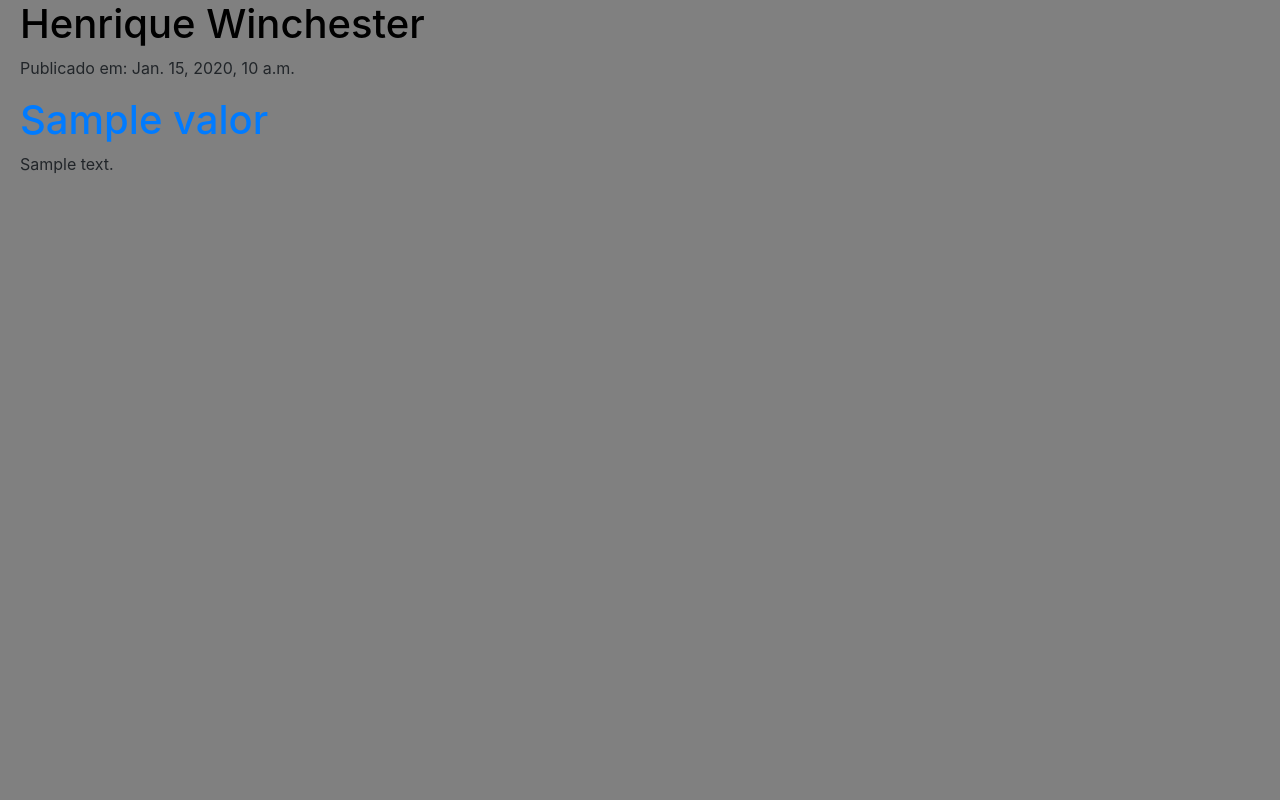
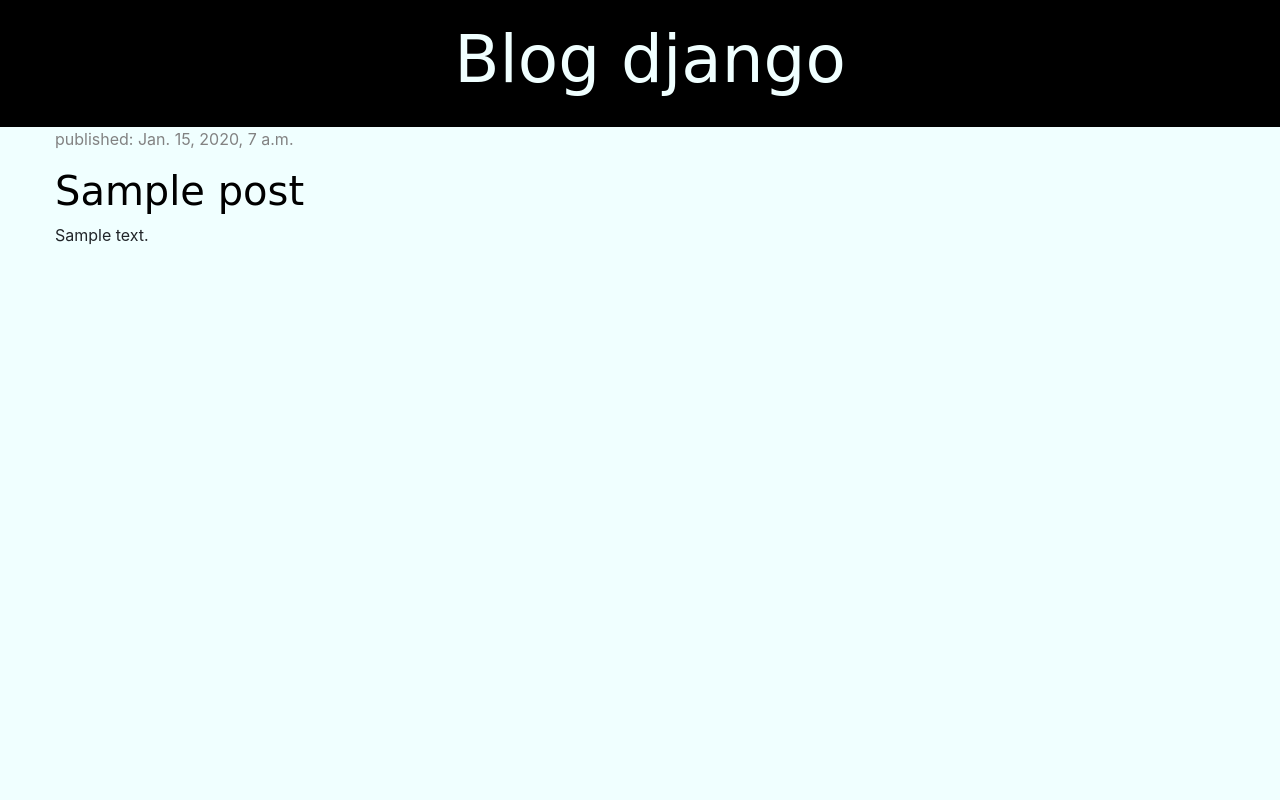
Before and after one commit to Henrique1Winchester/meublog, a Django app: template blog/templates/blog/post_list.html in a window 1280 px wide. Run offline with Django 3.2, Linux system fonts and the light colour scheme; tables that the repository leaves empty hold one stand-in row (values such as "Sample post"); the template is opened without the code that fills it: values that come from a table or form of the project are taken from there, most other values are stand-ins (such as "Sample title", 1, 10 or a date in 2020); some libraries are stand-ins or nearby versions.

Commit message:
Adicionado Aula 29_05

```diff
--- a/blog/static/css/blog.css
+++ b/blog/static/css/blog.css
@@ -1,8 +1,54 @@
-.a{
-color: black;
+body {
+    background-color:#F0FFFF;
 }
 
-body {
-background: grey;
-padding-left: 20px;
+.page-header {
+    background-color: #000000;
+    margin-top: 0;
+    padding: 20px 20px 20px 40px;
+
 }
+
+
+.page-header h1, .page-header h1 a, .page-header a:visited,
+.page-header h1 a:active {
+    color: #F0FFFF;
+    font-size: 66px;
+    text-decoration: none;
+    text-align: center;
+}
+
+.content {
+    margin-left: 40px;
+
+}
+
+h1, h2, h3, h4 {
+    font-family: 'Monoton', cursive;
+
+}
+
+.date {
+    color: #828282;
+}
+
+
+.save {
+    float: right;
+
+}
+
+.post-form textarea, .post-form input {
+    width: 100%;
+
+}
+
+.top-menu, .top-menu:hover, .top-menu:visited {
+    color: #ffffff;
+    float: right;
+    font-size: 26pt;
+    margin-left: 20px;
+}
+
+.post { margin-bottom: 70px;}
+.post h1 a, .post h1:visited {color: #000000}
--- a/blog/templates/blog/post_list.html
+++ b/blog/templates/blog/post_list.html
@@ -16,17 +16,27 @@
 
 </head>
 <body>
-<div class="a">
-    <h1>Henrique Winchester</h1>
-</div>
+    <div class="page-header">
+        <h1><a href="/">Blog django</a></h1>
+    </div>
 
-{% for post in posts %}
-    <div>
-        <p>Publicado em: {{ valor.published_date}} </p>
-        <h1><a href="">{{ valor.title }}</a></h1>
-        <p>{{ valor.text }}</p>
+    <div class="content container">
+        <div class="row">
+            <div class="col-md-8">
+                {% for post in posts %}
+                <div class="post">
+                    <div class="date">
+                        <p>published: {{ post.published_date }}</p>
+                    </div>
+                    <h1><a href="{% url 'post_detail' pk=post.pk %}"> {{ post.title }}</a></h1>
+                    <p> {{ post.text }}</p>
+                </div>
+                {% endfor %}
+            </div>
+        </div>
     </div>
-{% endfor %}
+
+
 
 </body>
 </html>
--- a/blog/urls.py
+++ b/blog/urls.py
@@ -3,4 +3,5 @@
 
 urlpatterns = [
     path('', views.post_list, name ='post_list'),
+    path('post/<int:pk>/', views.post_detail, name='post_detail'),
 ]
```
Also changed, not shown: blog/views.py (+7 -1 lines).
